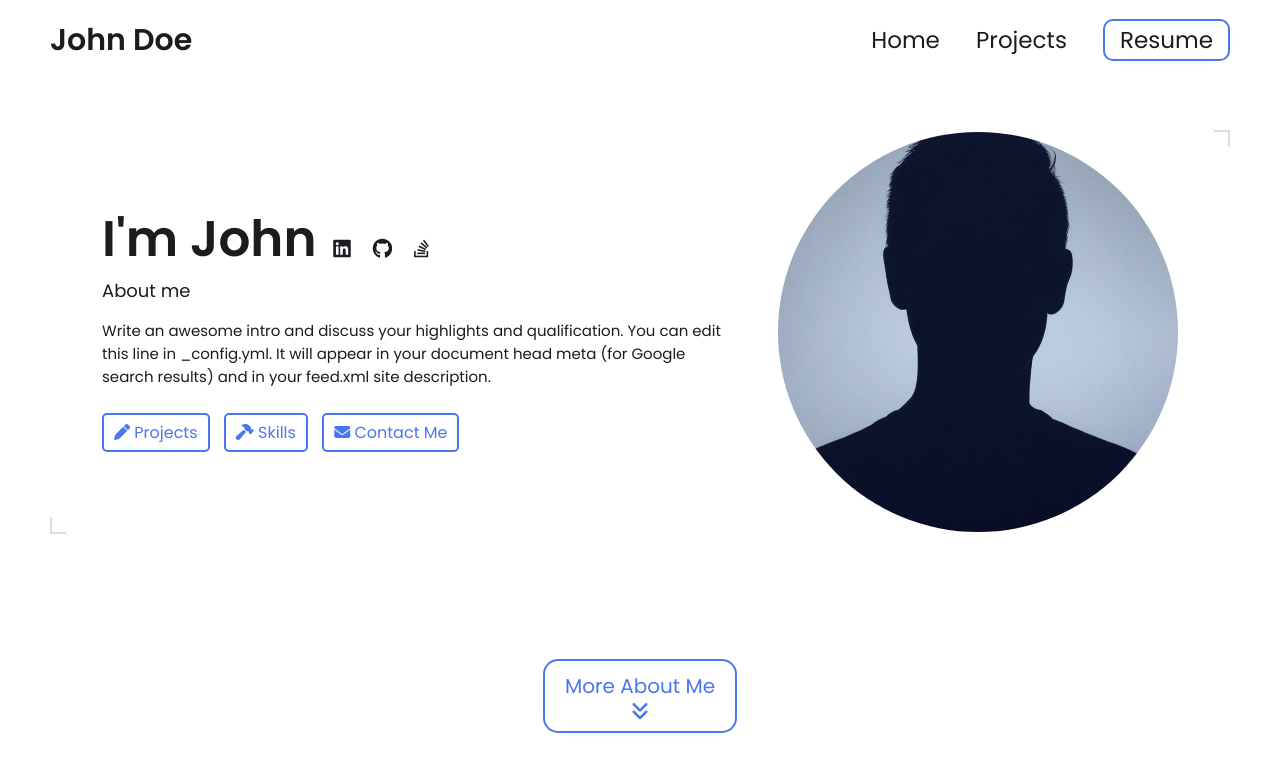
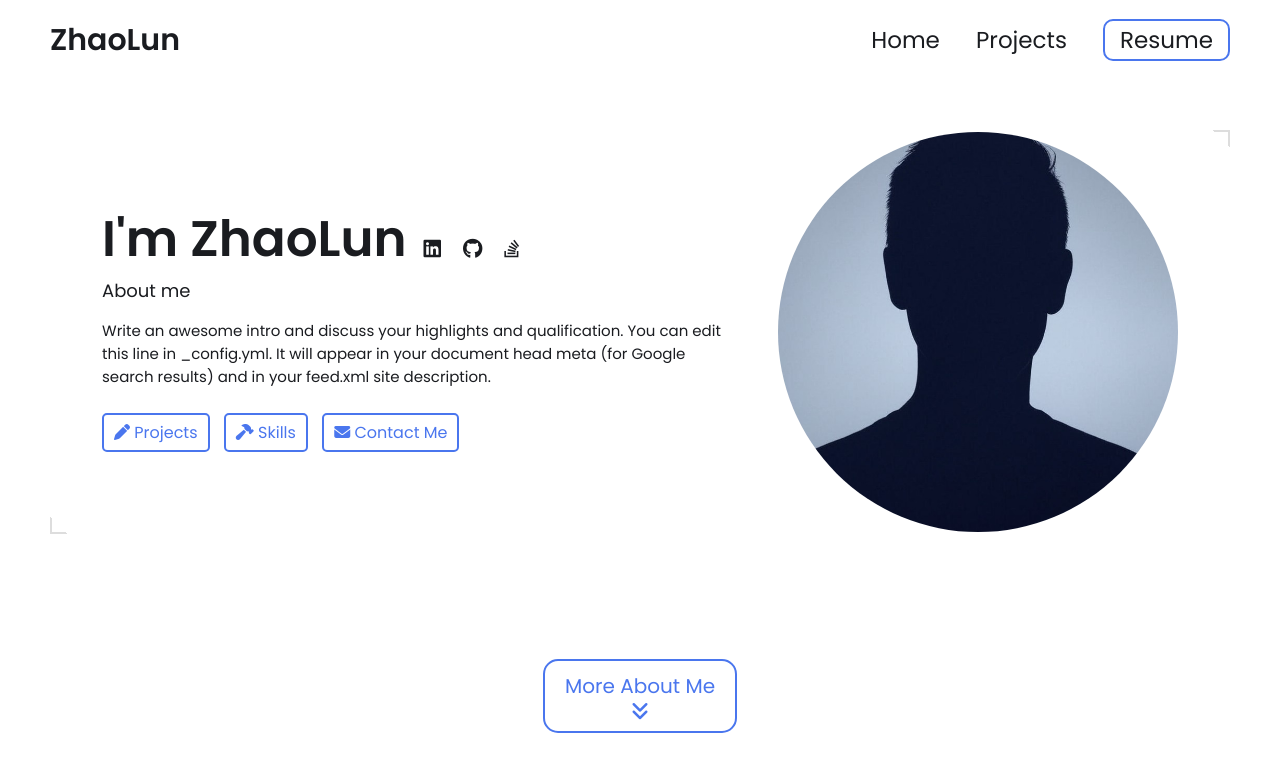
Before and after one commit to LeeZhaoLun/LeeZhaoLun.github.io, a Jekyll site: the page built from index.html, in a window 1280 px wide and 900 px high. Shown: the top 772 px of the window. Built offline with Jekyll 4.4.1, drawn with Linux system fonts in a browser that asks for light colours.

Commit message:
Update _config.yml

```diff
--- a/_config.yml
+++ b/_config.yml
@@ -12,7 +12,7 @@ title: Lee Zhao Lun's Portfolio # This is what shows up in the tab of the browse
 
 
 # Hero Section
-name: John Doe
+name: ZhaoLun
 headline: About me
 description: >- # dont remove this line. this will ignore all new lines until the next section
   Write an awesome intro and discuss your highlights and qualification. You can edit this
```
